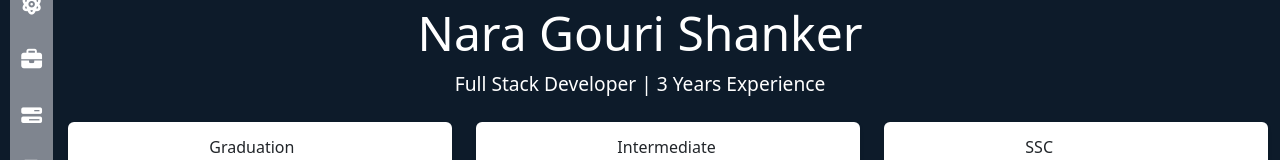
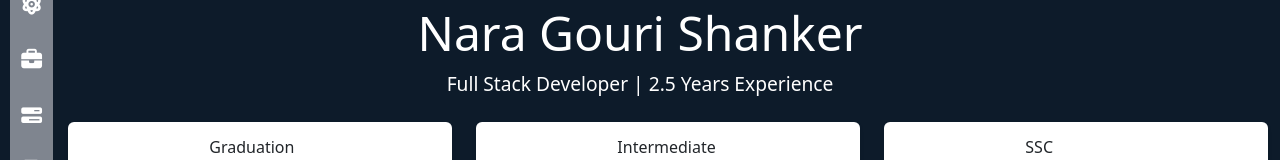
Before and after one commit to shanker0811/portfolio_gourishanker, a React (Vite) app: page / in a window 1280 px wide. Shown: the part 340-500 px from the top of the page. Built offline with nearby package versions, Linux system fonts and the light colour scheme.

Commit message:
code changes for speelings

```diff
--- a/src/modules/Intro.tsx
+++ b/src/modules/Intro.tsx
@@ -44,7 +44,7 @@ function Hero() {
 
         {/* Name & Title */}
         <h1 className="mb-2">Nara Gouri Shanker</h1>
-        <p className="lead">Full Stack Developer | 3 Years Experience</p>
+        <p className="lead">Full Stack Developer | 2.5 Years Experience</p>
 
         {/* Education Cards */}
         <div className="row education-details-wrappper justify-content-center my-4">
```
